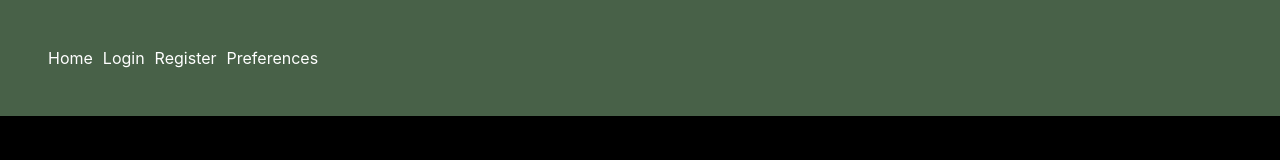
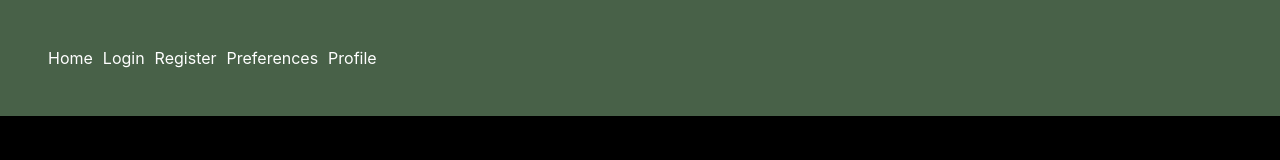
Before and after one commit to danielcortes89/basic, a React (Create React App) app: page / in a window 1280 px wide. Shown: the top 160 px of the page. Built offline with nearby package versions, Linux system fonts and the light colour scheme.

Commit message:
feat: Made profile page

```diff
--- a/src/App.js
+++ b/src/App.js
@@ -6,6 +6,7 @@ import Terms from './components/utilities/TermsComponent'
 import Preferences from './components/account/PreferencesComponent'
 import Login from './components/account/LoginComponent'
 import Register from './components/account/RegisterComponent'
+import Profile from './components/account/ProfileComponent'
 
 import './App.css';
 
@@ -22,6 +23,7 @@ function App() {
           <Route path="/register" component={Register}/>
           <Route path="/preferences" component={Preferences}/>
           <Route path="/terms" component={Terms}/>
+          <Route path="/profile" component={Profile}/>
           <Redirect to="/"/>
         </Switch>
       </Router>
--- /dev/null
+++ b/src/components/account/ProfileComponent.js
@@ -0,0 +1,9 @@
+import React from 'react'
+
+export default function ProfileComponent() {
+    return (
+        <div>
+            <h1>Profile Page</h1>
+        </div>
+    )
+}
--- a/src/components/utilities/HeaderComponent.js
+++ b/src/components/utilities/HeaderComponent.js
@@ -17,6 +17,9 @@ const HeaderComponent = () => {
             <span>
                 <Link to="/preferences">Preferences</Link>
             </span>
+            <span>
+                <Link to="/profile">Profile</Link>
+            </span>
         </div>
     )
 }
```
